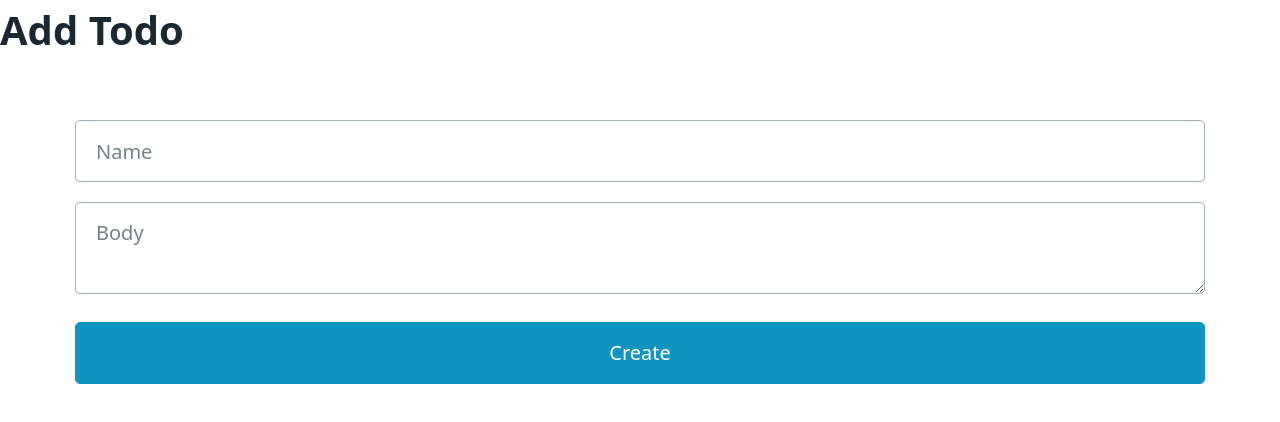
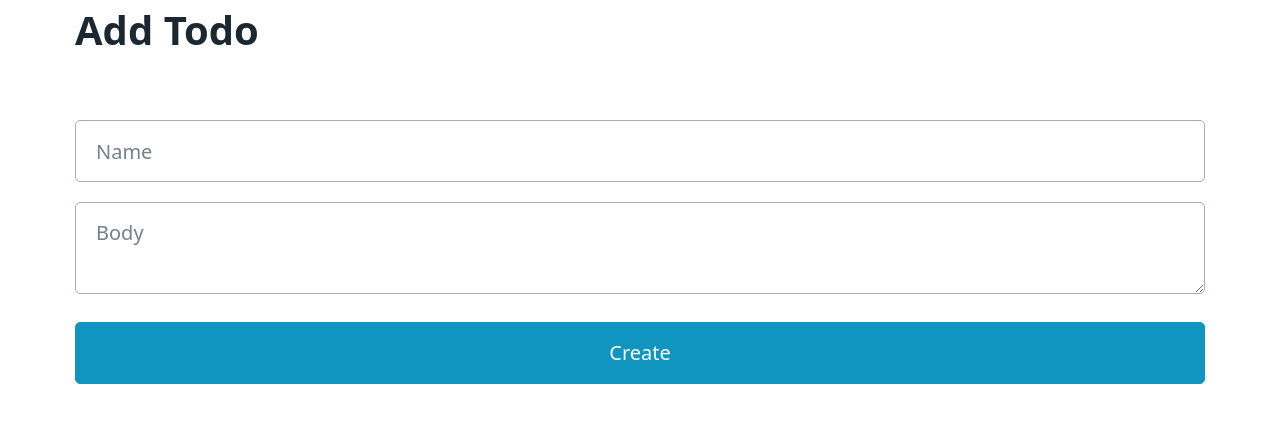
Before and after one commit to charliewhu/Sv_Linguify, a SvelteKit app: page /texts/create in a window 1280 px wide. Shown: the top 422 px of the page. Built offline with nearby package versions, Linux system fonts and the light colour scheme.

Commit message:
added <main> wrapper

```diff
--- a/src/routes/+layout.svelte
+++ b/src/routes/+layout.svelte
@@ -1,4 +1,6 @@
-<slot />
+<main class="container">
+	<slot />
+</main>
 
 <style global>
 	@import '@picocss/pico';
```
